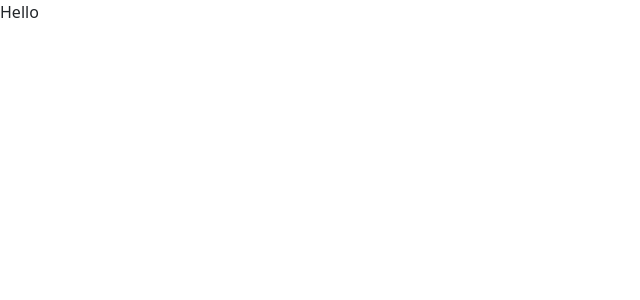
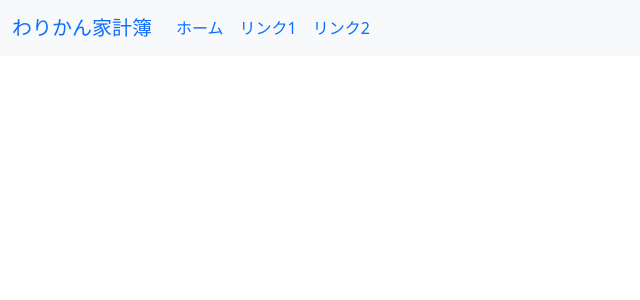
Before and after one commit to pokopok/warikan_kakeibo, a Django app: page /home/ in a window 1280 px wide. Before the commit the part shown is almost empty. Shown: the top 300 px of the page, without its empty margins (0-640 px from the left). Run offline with Django 4.2, Linux system fonts and the light colour scheme; parts of the project's set-up code (start-up, migrations or seed data) failed here and were passed over.

Commit message:
home.html編集

```diff
--- a/templates/home.html
+++ b/templates/home.html
@@ -9,6 +9,28 @@
   </head>
 
   <body>
-    Hello
+    <head>
+        <nav class="navbar navbar-expand-lg bg-light">
+            <div class="container-fluid">
+              <a class="navbar-brand" href="#">わりかん家計簿</a>
+              <button type="button" class="navbar-toggler" data-bs-toggle="collapse" data-bs-target="#navbarNav" aria-controls="navbarNav" aria-expanded="false" aria-label="ナビゲーションの切替">
+                <span class="navbar-toggler-icon"></span>
+              </button>
+              <div class="collapse navbar-collapse" id="navbarNav">
+                <ul class="navbar-nav">
+                  <li class="nav-item">
+                    <a class="nav-link active" aria-current="page" href="#">ホーム</a>
+                  </li>
+                  <li class="nav-item">
+                    <a class="nav-link" href="#">リンク1</a>
+                  </li>
+                  <li class="nav-item">
+                    <a class="nav-link" href="#">リンク2</a>
+                  </li>
+                </ul>
+              </div><!-- /.navbar-collapse -->
+            </div><!-- /.container-fluid -->
+          </nav>
+    </head>
   </body>
 </html>
```
